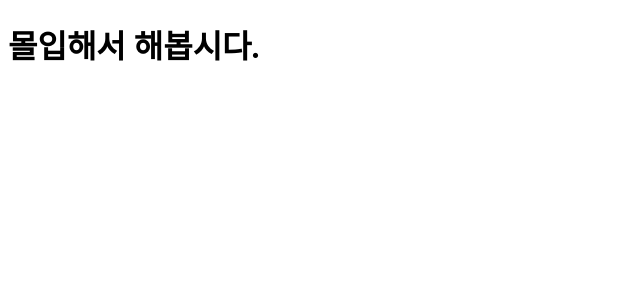
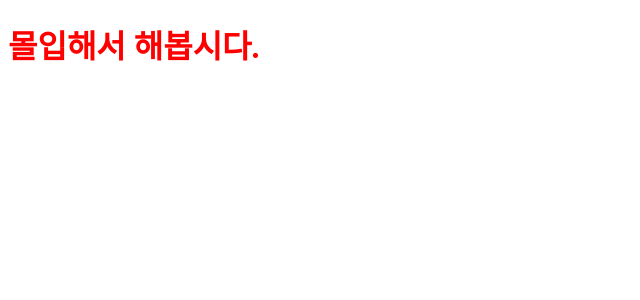
Before and after one commit to tearcode89/FullStack_Study, a Next.js app in the folder Frontend/class/: page / in a window 1280 px wide. Shown: the top 300 px of the page, without its empty margins (0-640 px from the left). Built offline with nearby package versions, Linux system fonts and the light colour scheme.

Commit message:
003.example React 세상

```diff
--- /dev/null
+++ b/Frontend/class/pages/_app.js
@@ -0,0 +1,3 @@
+export default function App({ Component, pageProps }) {
+    return <Component {...pageProps}/>
+}
--- a/Frontend/class/pages/index.js
+++ b/Frontend/class/pages/index.js
@@ -1,7 +1,8 @@
+import styles from '../styles/Home.module.css'
 export default function Home() {
     return(
         <>
-            <h1>몰입해서 해봅시다.</h1>
+            <h1 className={styles.lesserafim}>몰입해서 해봅시다.</h1>
         </>
     )
 }
--- /dev/null
+++ b/Frontend/class/styles/Home.module.css
@@ -0,0 +1,3 @@
+.lesserafim{
+    color:red;
+}
```
Also changed, not shown: Frontend/class/pages/section01/01-01-example/index.js (added, +12 -0 lines), 1 other file (tests, documents, lock files or other folders).
